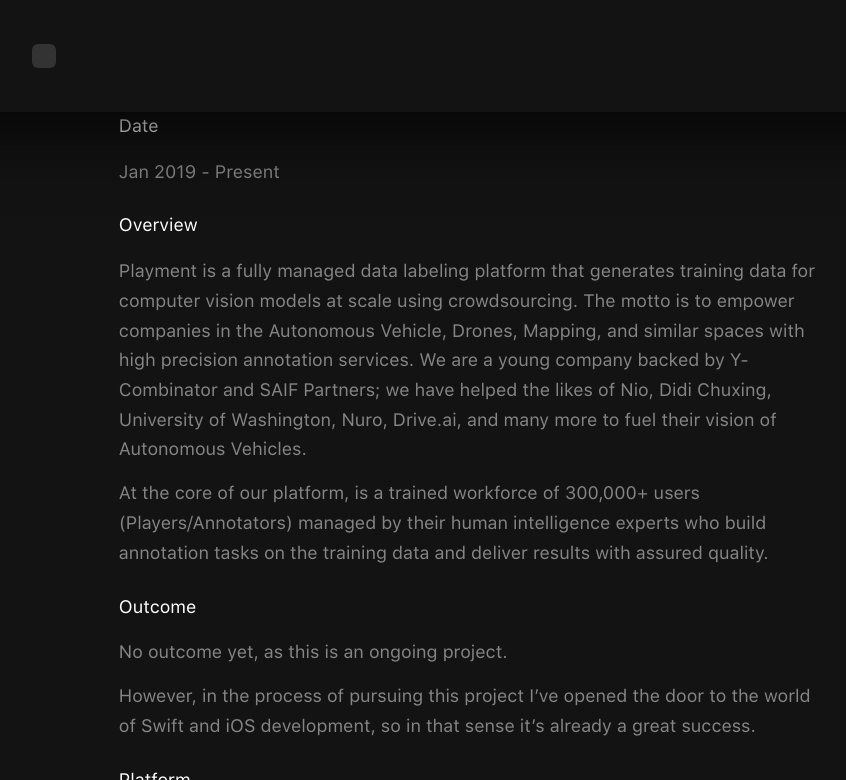
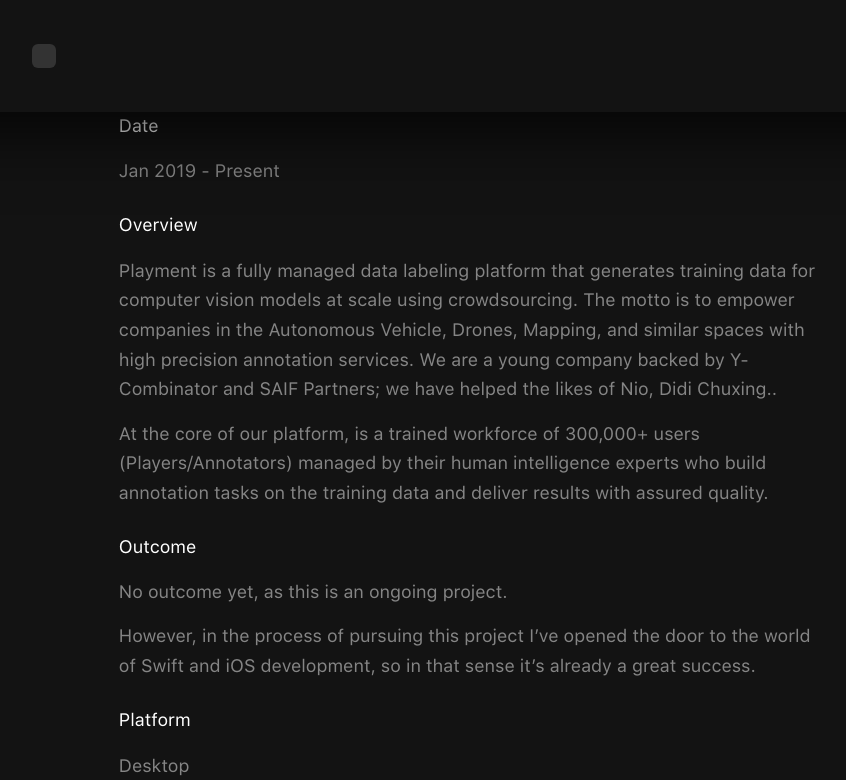
Before and after one commit to eshaankaul29/website-v2, a Jekyll site: the page built from work/_posts/2019-10-01-Advanz.md, in a window 1280 px wide and 900 px high, scrolled down 579 px, cut to the strip 0-780 px from the top of the window. Shown: the whole strip, without its empty margins (173-1019 px from the left). Built offline with Jekyll 4.4.1, drawn with Linux system fonts in a browser that asks for light colours; nearby versions of some CDN libraries.

Commit message:
Advanz Added

```diff
--- a/work/_posts/2019-10-01-Advanz.md
+++ b/work/_posts/2019-10-01-Advanz.md
@@ -16,7 +16,7 @@
 heroMedia: "../images/work/Advanz/Images/Thumbnail - 2.png"
 shippedDate: Jan 2019 - Present
 overview:
-  - Playment is a fully managed data labeling platform that generates training data for computer vision models at scale using crowdsourcing. The motto is to empower companies in the Autonomous Vehicle, Drones, Mapping, and similar spaces with high precision annotation services. We are a young company backed by Y-Combinator and SAIF Partners; we have helped the likes of Nio, Didi Chuxing, University of Washington, Nuro, Drive.ai, and many more to fuel their vision of Autonomous Vehicles.
+  - Playment is a fully managed data labeling platform that generates training data for computer vision models at scale using crowdsourcing. The motto is to empower companies in the Autonomous Vehicle, Drones, Mapping, and similar spaces with high precision annotation services. We are a young company backed by Y-Combinator and SAIF Partners; we have helped the likes of Nio, Didi Chuxing..
 
   - At the core of our platform, is a trained workforce of 300,000+ users (Players/Annotators) managed by their human intelligence experts who build annotation tasks on the training data and deliver results with assured quality.
 outcome:
```
